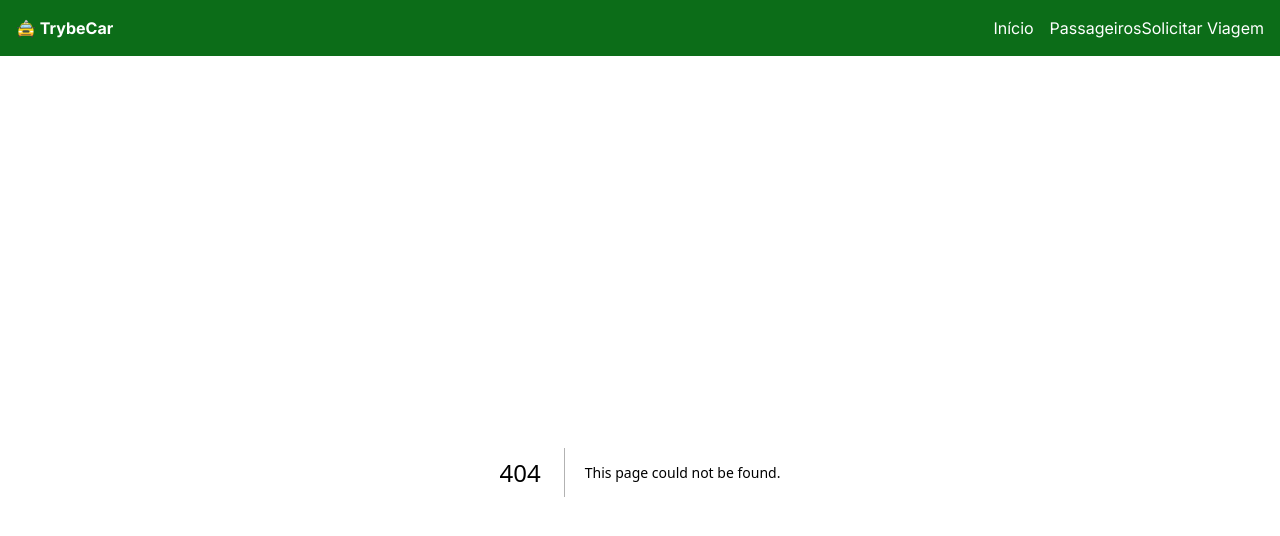
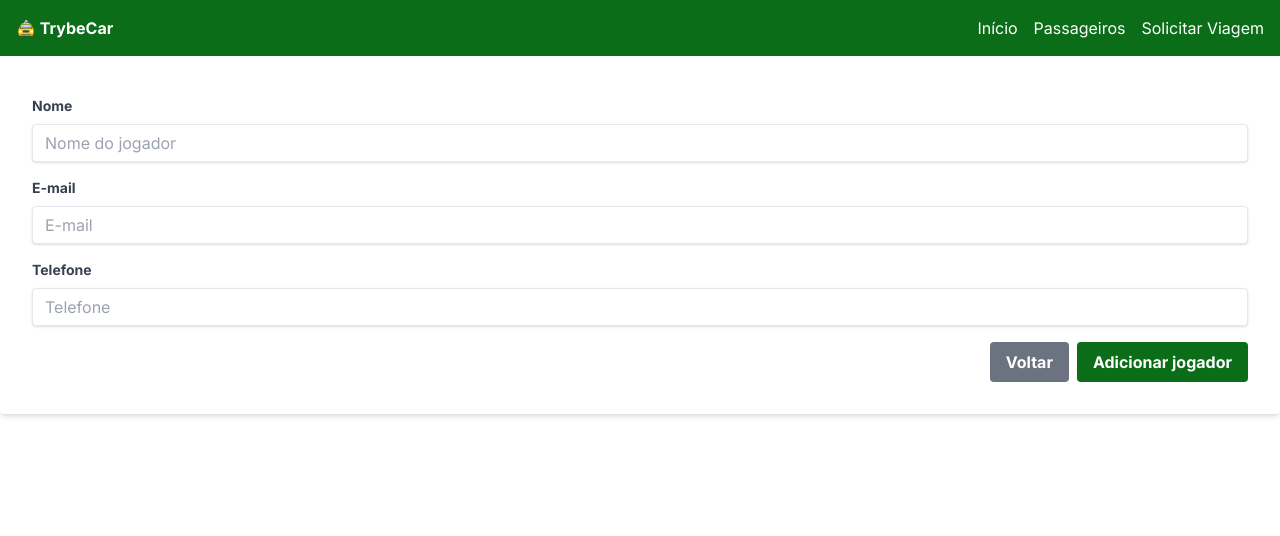
Before and after one commit to renatosousafilho/trybecar-frontend, a Next.js app: page /passengers/add in a window 1280 px wide. Before the commit this address had no page. Shown: the top 536 px of the page. Built offline with nearby package versions, Linux system fonts and the light colour scheme; no server answers.

Commit message:
fix: coloca tela de cadastrar passageiro de volta e corrige link na navbar

```diff
--- a/src/app/components/NavBar.tsx
+++ b/src/app/components/NavBar.tsx
@@ -12,6 +12,8 @@ export default function NavBar() {
             </li>
             <li>
               <Link href="/passengers" className="text-white hover:text-gray-300">Passageiros</Link>
+            </li>
+            <li>
               <Link href="/request_travel" className="text-white hover:text-gray-300">Solicitar Viagem</Link>
             </li>
           </ul>
--- /dev/null
+++ b/src/app/passengers/add/page.tsx
@@ -0,0 +1,112 @@
+'use client'
+
+import { createPassenger } from '@/app/service/api';
+import { redirect } from 'next/navigation';
+import { useState } from 'react';
+import { useRouter } from 'next/navigation';
+
+
+export default function AddPassenger() {
+  const router = useRouter();
+  const [messageVisible, setMessageVisible] = useState(false)
+
+
+  const [formData, setFormData] = useState({
+    name: '',
+    email: '',
+    phone: '',
+  });
+
+  const handleSubmit = (event: React.FormEvent<HTMLFormElement>) => {
+    event.preventDefault();
+
+    createPassenger(formData).then(() => {
+      setMessageVisible(true)
+      setTimeout(() => {
+        router.push('/passengers');
+      }, 3000);
+    }).catch((error) => {
+      console.error(error);
+    });
+  };
+
+  const handleBack = () => {
+    redirect('/passengers');
+  };
+
+  const handleInput = (event: React.ChangeEvent<HTMLInputElement>) => {
+    const fieldName = event.target.name;
+    const fieldValue = event.target.value;
+    setFormData((prevState) => ({
+      ...prevState,
+      [fieldName]: fieldValue
+    }))
+  }
+
+  return (
+    <div>
+      {messageVisible && (
+        <div className="message bg-green-500 p-4 rounded flex items-center justify-center">
+          🎉 <span className="ml-2">Passenger added successfully! Redirecting....</span>
+        </div>
+      )}
+      <form onSubmit={handleSubmit} className="bg-white shadow-md rounded px-8 pt-6 pb-8 mb-4">
+        <div className='mb-4'>
+          <label className="block text-gray-700 text-sm font-bold mb-2" htmlFor="name">
+              Nome
+          </label>
+          <input
+            type="text"
+            className="shadow appearance-none border rounded w-full py-2 px-3 text-gray-700 leading-tight focus:outline-none focus:shadow-outline"
+            placeholder="Nome do jogador"
+            name='name'
+            value={formData.name}
+            onChange={handleInput}
+          />
+        </div>
+
+        <div className='mb-4'>
+          <label className="block text-gray-700 text-sm font-bold mb-2" htmlFor="email">
+              E-mail
+          </label>
+          <input
+            type="email"
+            className="shadow appearance-none border rounded w-full py-2 px-3 text-gray-700 leading-tight focus:outline-none focus:shadow-outline"
+            placeholder="E-mail"
+            name='email'
+            value={formData.email}
+            onChange={handleInput}
+          />
+        </div>
+
+        <div className='mb-4'>
+          <label className="block text-gray-700 text-sm font-bold mb-2" htmlFor="email">
+              Telefone
+          </label>
+          <input
+            type="text"
+            className="shadow appearance-none border rounded w-full py-2 px-3 text-gray-700 leading-tight focus:outline-none focus:shadow-outline"
+            placeholder="Telefone"
+            name='phone'
+            value={formData.phone}
+            onChange={handleInput}
+          />
+        </div>
+
+        <div className="flex justify-end">
+          <button
+            className="bg-gray-500 text-white font-bold py-2 px-4 rounded focus:outline-none focus:shadow-outline"
+            type="button"
+            onClick={handleBack}>
+            Voltar
+          </button>
+          <button
+            className="bg-[#0C6D18] text-white font-bold py-2 px-4 rounded focus:outline-none focus:shadow-outline ml-2"
+            type="submit">
+            Adicionar jogador
+          </button>
+        </div>
+      </form>
+    </div>
+  );
+}
```
